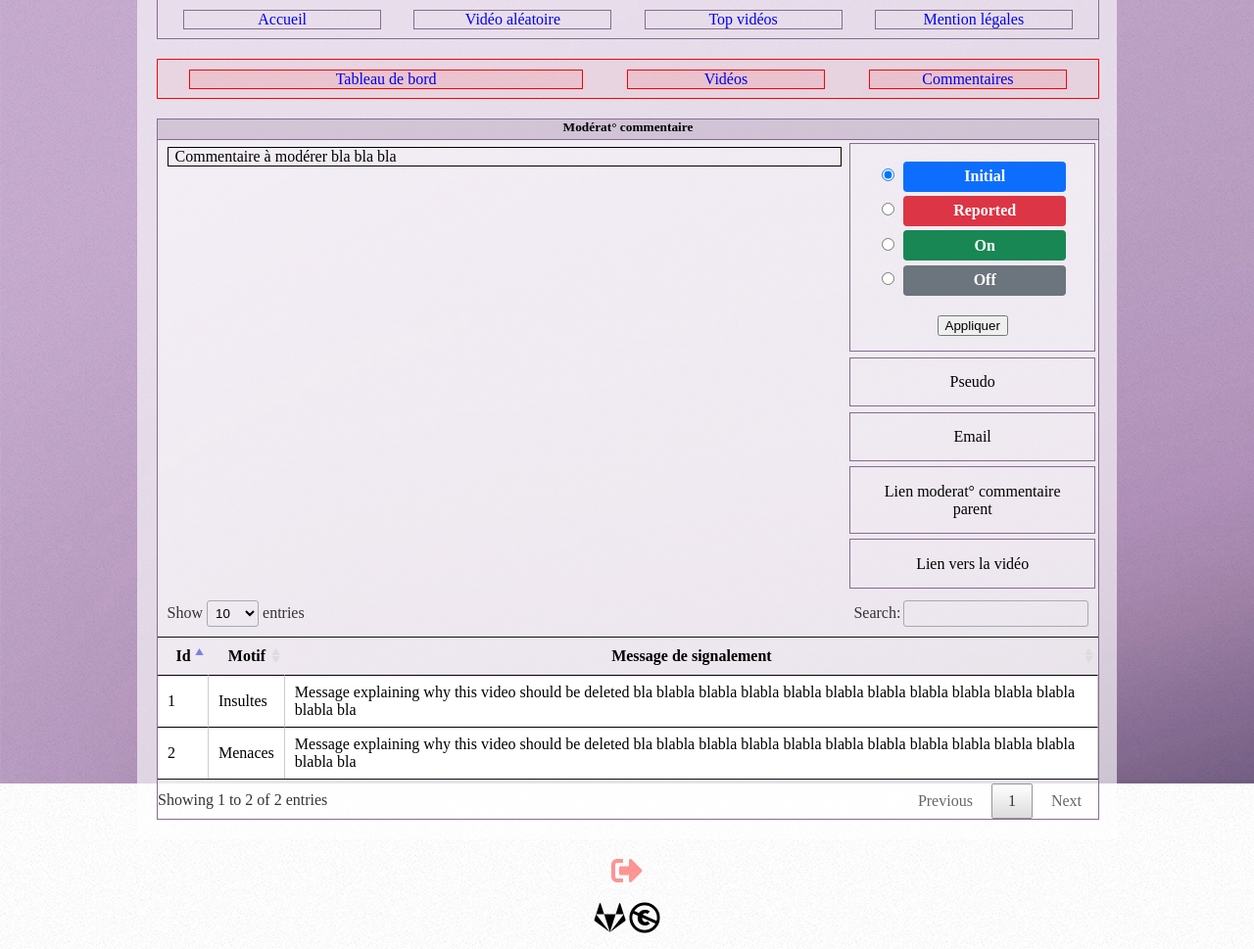
After one commit to snakejj/p13, a Django app: page /admin/moderation-commentaires in a window 1280 px wide. The commit adds this page. Shown: the whole page at 98% size. Run offline with Django 3.2, Linux system fonts and the light colour scheme; a user stored in the database is signed in.

Commit message:
Adding "moderation_comment" page

```diff
--- a/core/static/css/styles.css
+++ b/core/static/css/styles.css
@@ -779,6 +779,36 @@ text-align: center;
 /* ************************************************************************ */
 
 /* ************************************************************************ */
+/* -------------------MODERATION COMMENTAIRE-------------------- */
+
+.wrapper-left-comments {
+
+    /*
+    border: 1px solid #846c90;
+    */
+    width: 73%;
+    text-align: center;
+}
+
+@media (max-width: 450px) {
+
+    .wrapper-left-comments {
+
+    /*
+    border: 1px solid #846c90;
+    */
+
+    width: 100%;
+    text-align: center;
+    margin-bottom: 21px;
+    }
+
+}
+
+/* -------------------END MODERATION COMMENTAIRE-------------------- */
+/* ************************************************************************ */
+
+/* ************************************************************************ */
 
 .subtitle {
     border-bottom: 1px solid #846c90;
--- /dev/null
+++ b/users/templates/users/moderation-comment.html
@@ -0,0 +1,114 @@
+{% extends "core/base.html" %}
+{% load static %}
+{% block content %}
+
+
+
+{% if user.is_authenticated %}
+<script>
+        $(document).ready(function () {
+            $("#reset").click(function (e) {
+                location.reload();
+            });
+
+
+            /*JSON Binding*/
+            var json = [
+                        {
+                            "id": 1,
+                            "reason": "Insultes",
+                            "message": "Message explaining why this video should be deleted bla blabla blabla blabla blabla blabla blabla blabla blabla blabla blabla blabla bla",
+                        },
+                        {
+                            "id": 2,
+                            "reason": "Menaces",
+                            "message": "Message explaining why this video should be deleted bla blabla blabla blabla blabla blabla blabla blabla blabla blabla blabla blabla bla",
+                        },
+
+
+
+            ];
+
+            $('#table').DataTable({
+                data: json,
+                columns: [
+
+                    { data: 'id' },
+                    { data: 'reason' },
+                    { data: 'message' },
+
+                ],
+                "pageLength": 10
+            });
+            /*End*/
+
+        });
+</script>
+
+    <div id="main">
+        <h3 class="subtitle">{{ title }}</h3>
+        <div class="wrapper" style="padding-left: 1%;">
+                    <div class="wrapper-left-comments">
+
+                            <p style="border: 1px solid black; width: 98%;text-align: left;padding-left: 1%;margin-top: 1%;">Commentaire à modérer bla bla bla </p>
+                    </div>
+                    <div class="wrapper-right">
+                        <!--
+                        <div class="sort-rank">
+                        Trier par : Intérêt ▴
+                        </div>
+                        -->
+
+
+
+                        <ul class="ranks">
+                            <li class="rank" style="text-align: left;">
+                                <form id="status_form" class="" action="{% url 'users:moderation_comment' %}" method="get">
+
+                                    <input type="radio" name="status" id="status-initial" checked>
+                                    <label class="status" for="status-initial" style="color: white;background-color: #0d6efd;"><b>Initial</b></label><br>
+
+                                    <input type="radio" name="status" id="status-reported">
+                                    <label class="status" for="status-reported" style="color: white;background-color: #dc3545;"><b>Reported</b></label><br>
+
+                                    <input type="radio" name="status" id="status-on">
+                                    <label class="status" for="status-on" style="color: white;background-color: #198754;"><b>On</b></label><br>
+
+                                    <input type="radio" name="status" id="status-off">
+                                    <label class="status" for="status-off" style="color: white;background-color: #6c757d;"><b>Off</b></label><br><br>
+                                    <button type="submit">Appliquer</button>
+                                </form>
+                            </li>
+
+                            <li class="rank">Pseudo</li>
+                            <li class="rank">Email</li>
+                            <li class="rank">Lien moderat° commentaire parent</li>
+                            <li class="rank">Lien vers la vidéo</li>
+                        </ul>
+
+
+                    </div>
+                </div>
+
+
+        <div class="container">
+                <div id="content">
+                    <table id="table" style="width: 100%">
+                        <thead>
+                            <tr>
+                                <th>Id</th>
+                                <th>Motif</th>
+                                <th>Message de signalement</th>
+                            </tr>
+                        </thead>
+                    </table>
+                </div>
+        </div>
+    </div>
+
+{% else %}
+<p style="text-align:center;">Pour acceder à cette page vous devez etre connecté.</p>
+<p style="text-align:center;"><a href="{% url 'users:login' %}">Suivez ce lien pour vous connecter.</a></p>
+{% endif %}
+
+{% endblock content %}
--- a/users/urls.py
+++ b/users/urls.py
@@ -11,4 +11,5 @@ urlpatterns = [
     path('admin/videos', views.videos_list, name='videos_list'),
     path('admin/comments', views.comments_list, name='comments_list'),
     path('admin/moderation-video', views.moderation_video, name='moderation_video'),
+    path('admin/moderation-commentaires', views.moderation_comment, name='moderation_comment'),
 ]
--- a/users/views.py
+++ b/users/views.py
@@ -46,7 +46,13 @@ def comments_list(request):
 
 
 def moderation_video(request):
-    return render(request, 'users/moderation-video.html', {'title': "Modération d'une vidéo"})
+    return render(request, 'users/moderation-video.html', {'title': "Modérat° vidéo"})
+
+
+def moderation_comment(request):
+    return render(request, 'users/moderation-comment.html', {'title': "Modérat° commentaire"})
+
+
 
 
 def logout(request):
```
